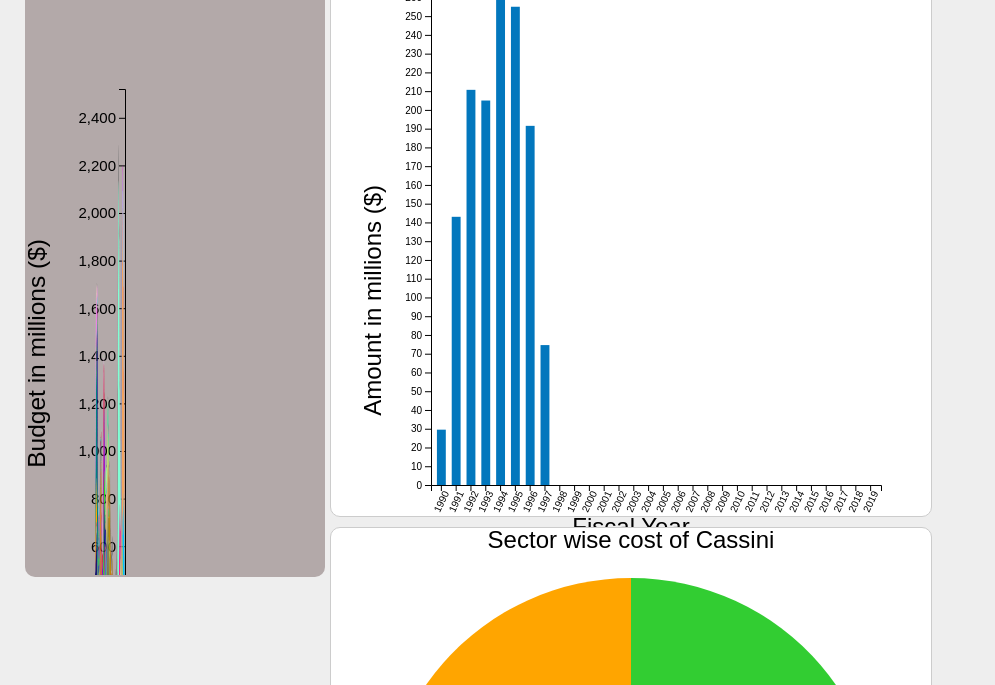
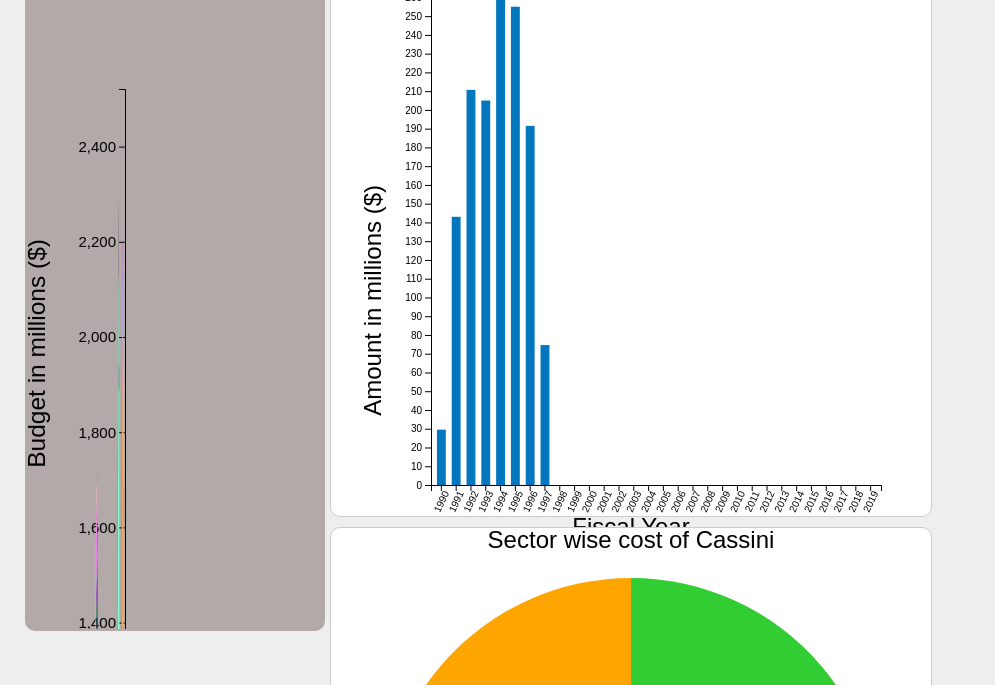
Before and after one commit to divpatel10/CPSC-4030-Final-Project, a plain HTML site: page index.html in a window 1280 px wide. Shown: the part 115-800 px from the top of the page, without its empty margins (0-995 px from the left). Drawn offline with nearby package versions, Linux system fonts and the light colour scheme; files whose address does not match are found by name.

Commit message:
main graph height adjustment

```diff
--- a/script.js
+++ b/script.js
@@ -1,7 +1,7 @@
 var margin = {top: 60, right: 230, bottom: 50, left: 100},
     width = screen.width - margin.left - margin.right - 500,
-    height = (screen.height/(1.1)) - margin.top - margin.bottom;
-
+    height = (screen.height) - margin.top - margin.bottom;
+console.log(screen.height)
 // append the svg object to the body of the page
 var svg = d3.select("#main-graph")
         .append("svg")
@@ -30,7 +30,7 @@
     .range([ 0, width ]);
 
     svg.append("g").attr("class", "axis")
-    .attr("transform", "translate(0," + height + ")")
+    .attr("transform", "translate(0," + 2*height + ")")
     .attr("font-size", "20px")
     .call(d3.axisBottom(x).ticks(5));
     // Customization
@@ -39,7 +39,7 @@
     svg.append("text")
         .attr("text-anchor", "end")
         .attr("x", width/2)
-        .attr("y", height+50)
+        .attr("y", 2*height+50)
         .style("font-size", "2.45em")
         .text("Year");
 
@@ -60,7 +60,7 @@
     var y = d3.scaleLinear()
     .domain([ 0, 500+
         d3.max(missionWiseData, d => d3.max(d.values, c => c.degrees))])
-    .range([ height, 0 ]);
+    .range([ 2*height, 0 ]);
 
     svg.append("g").attr("class", "axis")
     .call(d3.axisLeft(y));
--- a/style.css
+++ b/style.css
@@ -40,7 +40,7 @@
   float: left;
   height: 600px;
   transition: box-shadow 0.3s;
-  margin: 5px;
+  margin: 5px 5px;
   border-radius: 10px;
   border: 1px solid #ccc;
   background: #fff;
@@ -53,7 +53,7 @@
 
 .thirdgraph {
   transition: box-shadow 0.3s;
-  margin: 5px;
+  margin: 5px 5px;
   border-radius: 10px;
   border: 1px solid #ccc;
   background: #fff;
```
